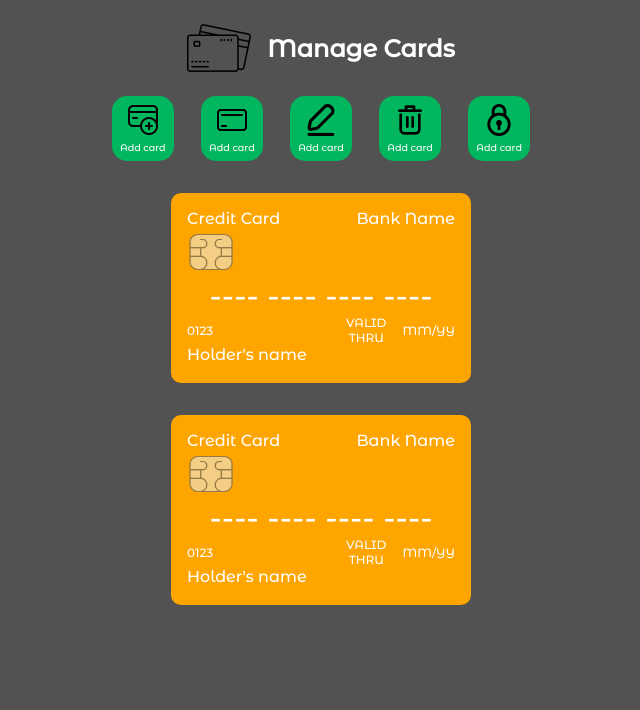
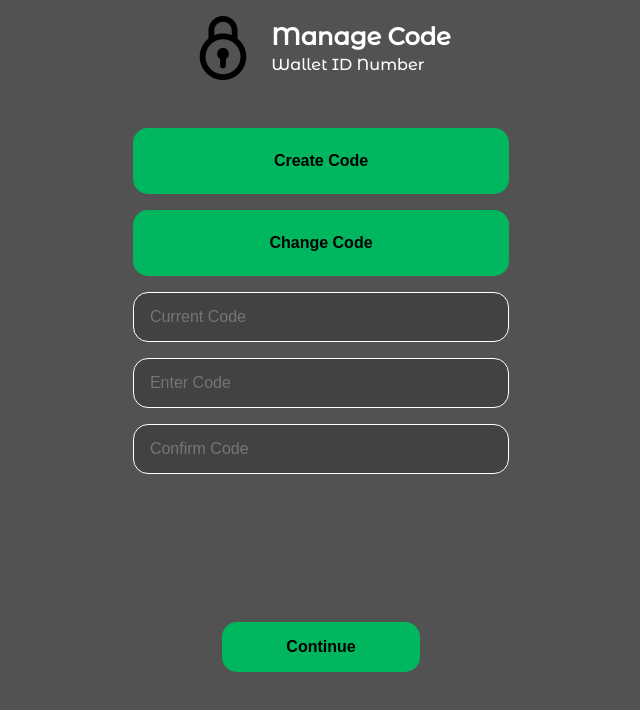
Before and after one commit to mohdmdthr/Mrch-Pay, a React (Create React App) app: page / in a window 1280 px wide. Shown: the top 710 px of the page, without its empty margins (319-959 px from the left). Built offline with nearby package versions, Linux system fonts and the light colour scheme.

Commit message:
add Manage Code page

```diff
--- a/src/App.jsx
+++ b/src/App.jsx
@@ -5,6 +5,7 @@ import Login from "./containers/login/Login";
 import Signup from "./containers/signup/Signup";
 import Home from "./containers/home/Home";
 import ManageCards from "./containers/manageCards/ManageCards";
+import ManageCode from "./containers/manageCode/ManageCode";
 
 import "./app.css";
 
@@ -16,7 +17,8 @@ const App = () => {
         {/* <Login />
         <Signup /> */}
         {/* <Home /> */}
-        <ManageCards />
+        {/* <ManageCards /> */}
+        <ManageCode />
       </Container>
     </>
   );
--- a/src/components/button/Button.jsx
+++ b/src/components/button/Button.jsx
@@ -1,9 +1,9 @@
 import React from "react";
 import "./button.css";
 
-const Button = ({ buttonType = "button", buttonText }) => {
+const Button = ({ buttonType = "button", buttonText, className }) => {
   return (
-    <button type={buttonType} className="btn">
+    <button type={buttonType} className={`btn ${className ? className : ""}`}>
       {buttonText}
     </button>
   );
--- a/src/components/button/button.css
+++ b/src/components/button/button.css
@@ -8,3 +8,12 @@
   font-size: 1rem;
   cursor: pointer;
 }
+
+.btn--big {
+  padding: 1.5rem 4rem;
+  width: 90%;
+}
+
+.manage-code__submit {
+  margin-top: auto;
+}
--- a/src/components/iconButton/iconButton.css
+++ b/src/components/iconButton/iconButton.css
@@ -3,10 +3,12 @@
   flex-direction: column;
   justify-content: center;
   align-items: center;
-  padding: 0.5rem;
+  /* padding: 0.5rem; */
   border-radius: 15px;
   background-color: var(--color-primary);
   cursor: pointer;
+  width: 60px;
+  height: 70px;
 }
 .iconBtn {
   width: 32px;
@@ -15,4 +17,5 @@
 .iconText {
   font-size: 0.6rem;
   margin-top: 0.4rem;
+  width: min-content;
 }
--- a/src/containers/manageCards/ManageCards.jsx
+++ b/src/containers/manageCards/ManageCards.jsx
@@ -20,12 +20,16 @@ const ManageCards = () => {
         <IconButton icon={addCardIcon} altText="Add card" iconText="Add card" />
         <IconButton
           icon={createCardIcon}
-          altText="Add card"
-          iconText="Add card"
+          altText="Create card"
+          iconText="Create card"
         />
-        <IconButton icon={writeIcon} altText="Add card" iconText="Add card" />
-        <IconButton icon={deleteIcon} altText="Add card" iconText="Add card" />
-        <IconButton icon={lockIcon} altText="Add card" iconText="Add card" />
+        <IconButton icon={writeIcon} altText="Edit" iconText="Edit" />
+        <IconButton icon={deleteIcon} altText="Delete" iconText="Delete" />
+        <IconButton
+          icon={lockIcon}
+          altText="Manage code"
+          iconText="Manage code"
+        />
       </div>
       <Card
         cardType="Credit Card"
--- /dev/null
+++ b/src/containers/manageCode/ManageCode.jsx
@@ -0,0 +1,29 @@
+import React from "react";
+import PageTitle from "../../components/pageTitle/PageTitle";
+import Form from "../../components/form/Form";
+import Input from "../../components/input/Input";
+import Button from "../../components/button/Button";
+
+import lockIcon from "../../assets/img/lock.png";
+
+import "./manageCode.css";
+
+const ManageCode = () => {
+  return (
+    <div className="manage-code">
+      <PageTitle title="Manage Code" desc="Wallet ID Number" icon={lockIcon} />
+      <Form className="code-form">
+        <Button buttonText="Create Code" className="btn--big" />
+        {/* <Input placeholder="Enter Code" />
+        <Input placeholder="Confirm Code" /> */}
+        <Button buttonText="Change Code" className="btn--big" />
+        <Input placeholder="Current Code" />
+        <Input placeholder="Enter Code" />
+        <Input placeholder="Confirm Code" />
+        <Button buttonText="Continue" className="manage-code__submit" />
+      </Form>
+    </div>
+  );
+};
+
+export default ManageCode;
--- /dev/null
+++ b/src/containers/manageCode/manageCode.css
@@ -0,0 +1,20 @@
+.manage-code {
+  padding: 1rem;
+  min-height: 100vh;
+}
+
+.code-form {
+  display: flex;
+  flex-direction: column;
+  align-items: center;
+  margin-top: 3rem;
+  min-height: 70vh;
+}
+
+.code-form > * {
+  margin-bottom: 1rem;
+}
+
+.manage-code__submit {
+  margin-top: auto;
+}
```
